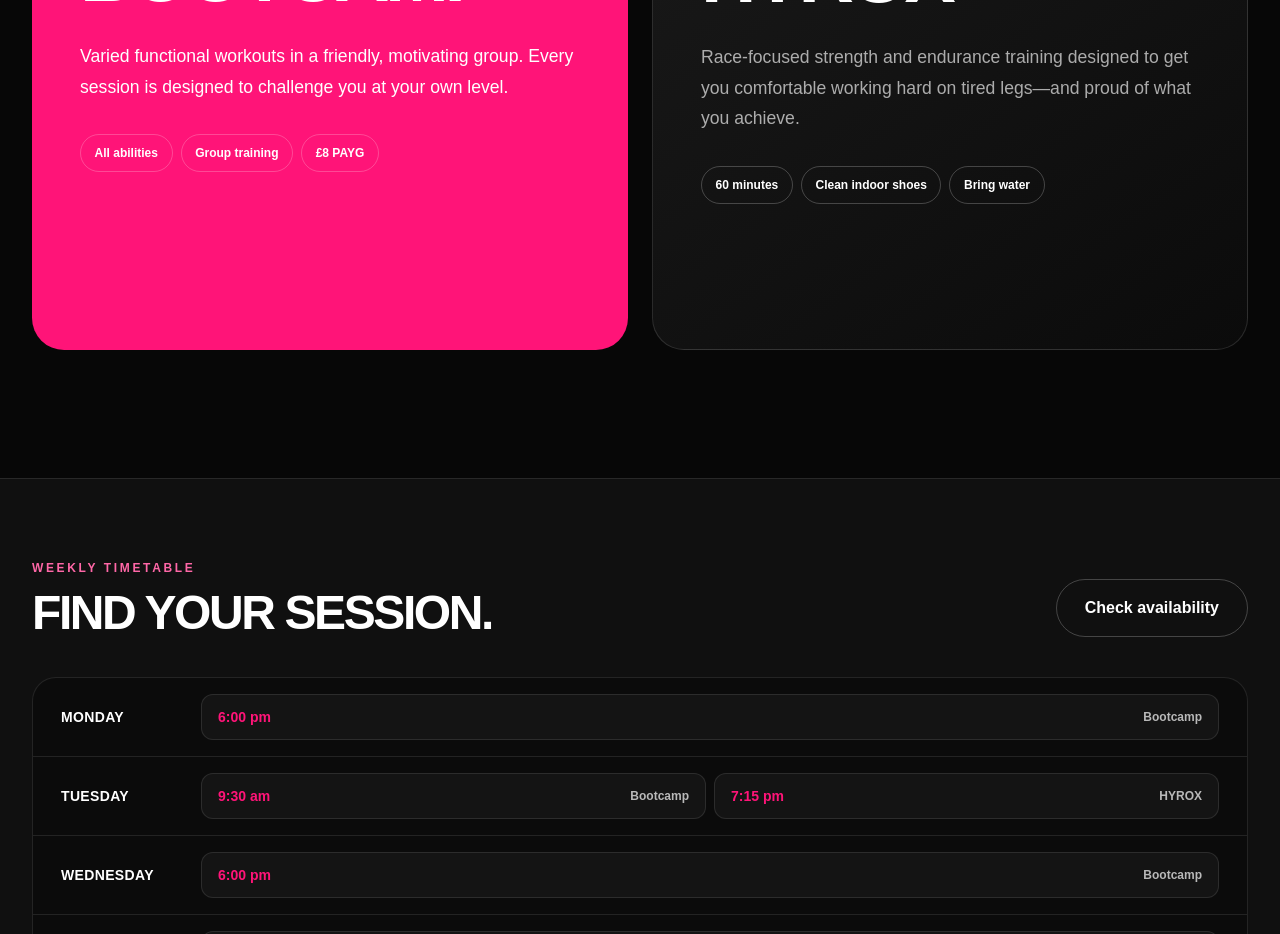
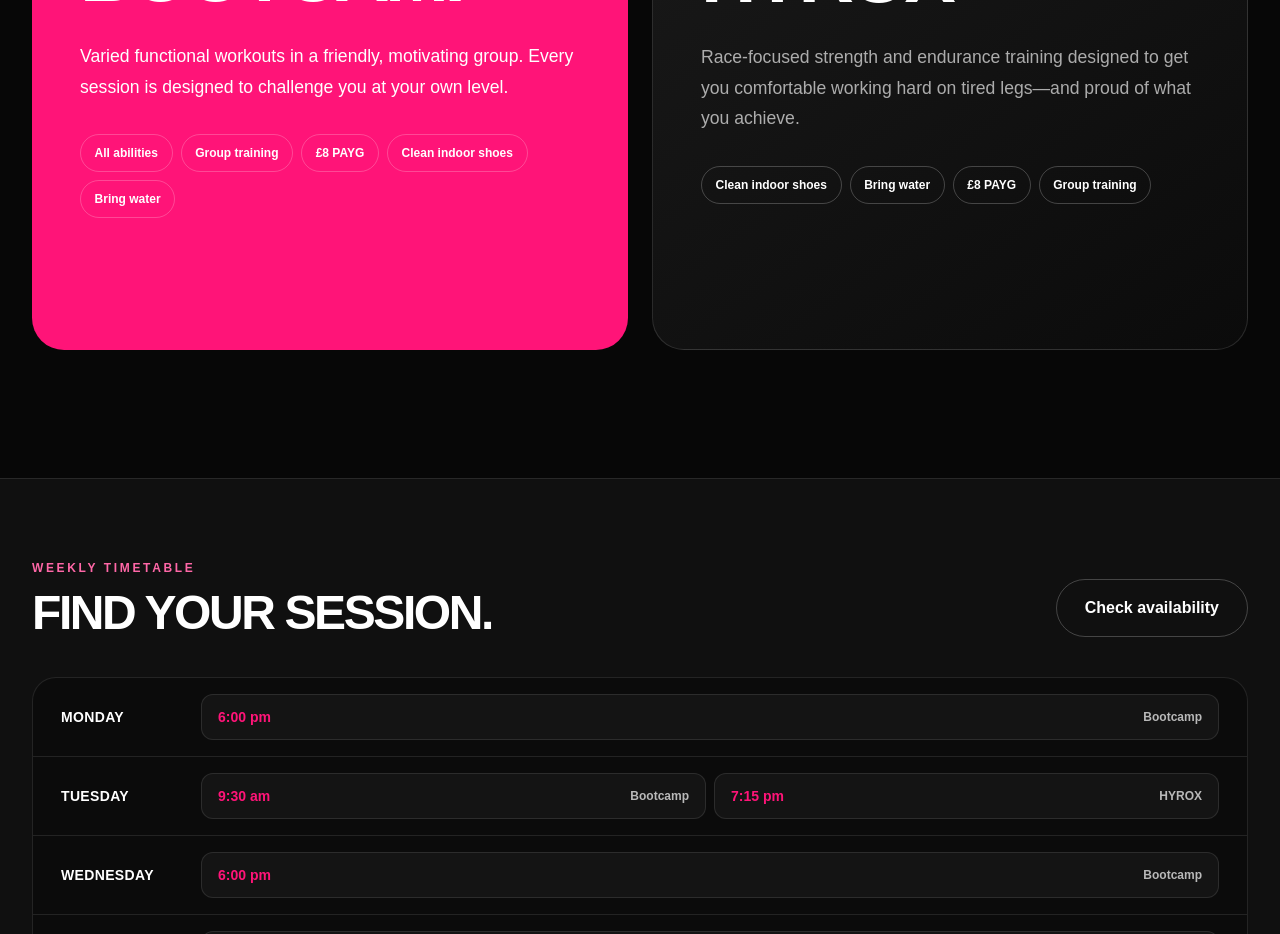
Before and after one commit to Nissie714/roadeyos-website, a Next.js app: page / in a window 1280 px wide. Shown: the part 1380-2314 px from the top of the page. Built offline with nearby package versions, Linux system fonts and the light colour scheme.

Commit message:
Update class information badges

```diff
--- a/src/app/page.tsx
+++ b/src/app/page.tsx
@@ -165,6 +165,8 @@ export default function Home() {
               <span className="pill">All abilities</span>
               <span className="pill">Group training</span>
               <span className="pill">£8 PAYG</span>
+              <span className="pill">Clean indoor shoes</span>
+              <span className="pill">Bring water</span>
             </div>
           </article>
           <article className="class-card dark-card">
@@ -176,9 +178,10 @@ export default function Home() {
               comfortable working hard on tired legs—and proud of what you achieve.
             </p>
             <div className="mt-8 flex flex-wrap gap-2">
-              <span className="pill">60 minutes</span>
               <span className="pill">Clean indoor shoes</span>
               <span className="pill">Bring water</span>
+              <span className="pill">£8 PAYG</span>
+              <span className="pill">Group training</span>
             </div>
           </article>
         </div>
```
